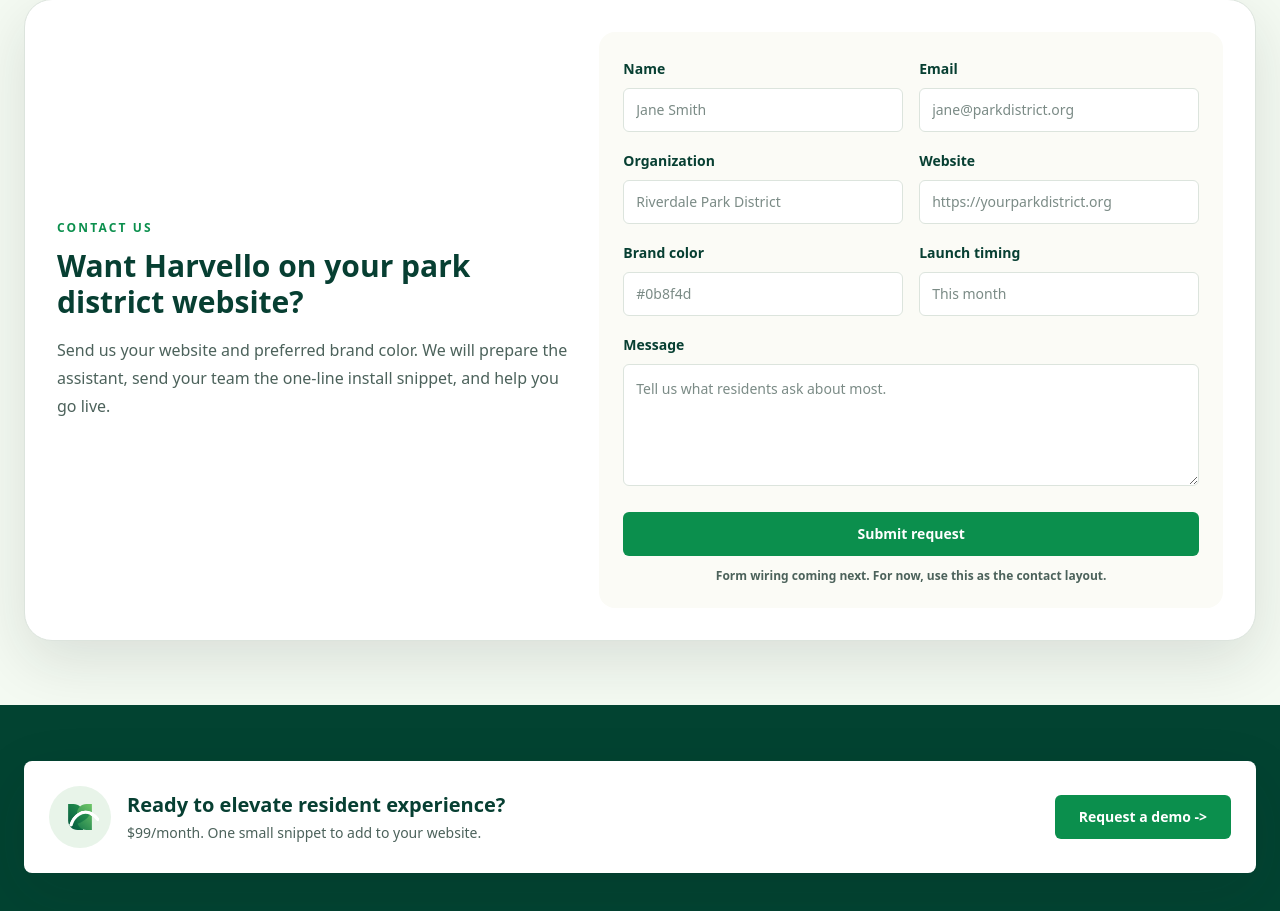
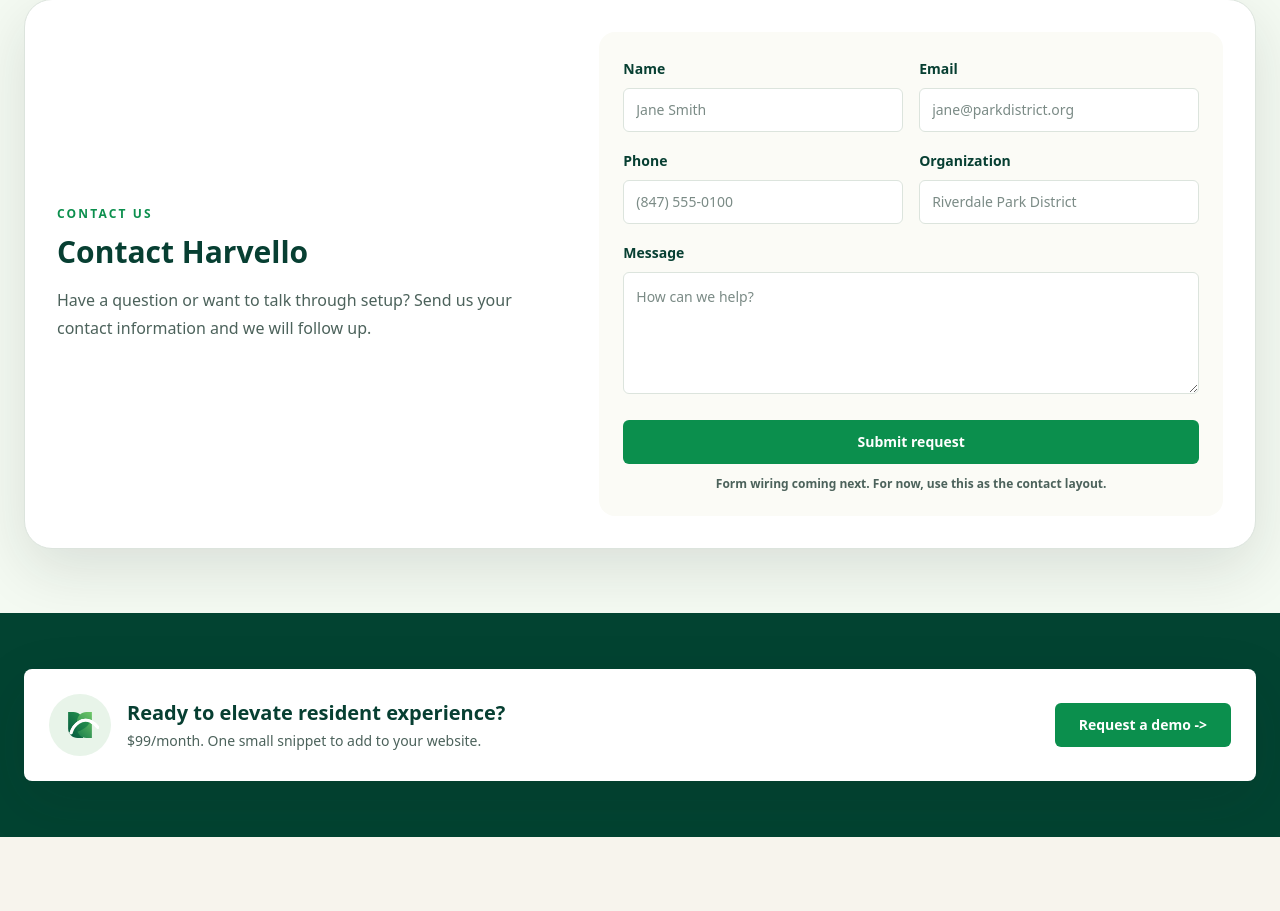
Before and after one commit to CarlyCa/Harvello, a Next.js app: page / in a window 1280 px wide. Shown: the part 1631-2542 px from the top of the page. After the commit the page ends 2468 px from the top, so only its background shows below. Built offline with nearby package versions, Linux system fonts and the light colour scheme.

Commit message:
Simplify contact form fields

```diff
--- a/app/page.tsx
+++ b/app/page.tsx
@@ -87,26 +87,24 @@
         <div className="mx-auto grid max-w-7xl gap-8 rounded-[28px] border border-[#dce4dd] bg-white p-8 shadow-soft lg:grid-cols-[.9fr_1.1fr] lg:items-center">
           <div>
             <p className="text-xs font-bold uppercase tracking-[0.18em] text-[#0b8f4d]">Contact us</p>
-            <h2 className="mt-3 text-3xl font-black tracking-normal text-[#073f32]">Want Harvello on your park district website?</h2>
+            <h2 className="mt-3 text-3xl font-black tracking-normal text-[#073f32]">Contact Harvello</h2>
             <p className="mt-4 max-w-2xl text-base leading-7 text-[#4c625b]">
-              Send us your website and preferred brand color. We will prepare the assistant, send your team the one-line install snippet, and help you go live.
+              Have a question or want to talk through setup? Send us your contact information and we will follow up.
             </p>
           </div>
           <form className="rounded-2xl bg-[#fbfbf6] p-6">
             <div className="grid gap-4 sm:grid-cols-2">
               <ContactField label="Name" name="name" placeholder="Jane Smith" />
               <ContactField label="Email" name="email" placeholder="jane@parkdistrict.org" type="email" />
+              <ContactField label="Phone" name="phone" placeholder="(847) 555-0100" type="tel" />
               <ContactField label="Organization" name="organization" placeholder="Riverdale Park District" />
-              <ContactField label="Website" name="website" placeholder="https://yourparkdistrict.org" type="url" />
-              <ContactField label="Brand color" name="brandColor" placeholder="#0b8f4d" />
-              <ContactField label="Launch timing" name="timing" placeholder="This month" />
             </div>
             <label className="mt-4 block">
               <span className="text-sm font-bold text-[#073f32]">Message</span>
               <textarea
                 name="message"
                 rows={4}
-                placeholder="Tell us what residents ask about most."
+                placeholder="How can we help?"
                 className="focus-ring mt-2 w-full rounded-md border border-[#dce4dd] bg-white px-3 py-3 text-sm leading-6 text-[#073f32] placeholder:text-[#7b8b86]"
               />
             </label>
```
